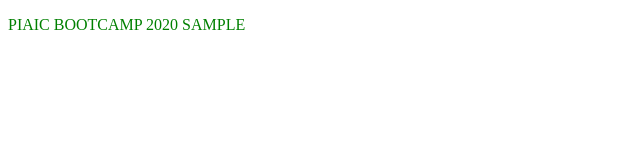
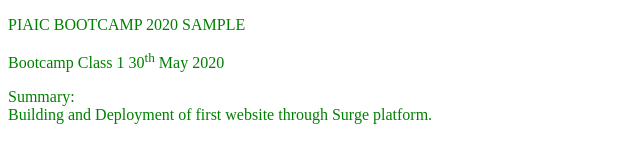
Before and after one commit to muhammadasif84/bootcamp2020sample, a plain HTML site: page index.html in a window 1280 px wide. Shown: the whole page, without its empty margins (0-640 px from the left). Drawn offline with Linux system fonts and the light colour scheme.

Commit message:
Update index.html

```diff
--- a/index.html
+++ b/index.html
@@ -11,5 +11,7 @@
     </head>
     <body>
         <p>PIAIC BOOTCAMP 2020 SAMPLE</p>
+        <p>Bootcamp Class 1 30<sup>th</sup> May 2020</p>
+        <p>Summary: </br> Building and Deployment of first website through Surge platform.</p>
     </body>
 </html>
```
